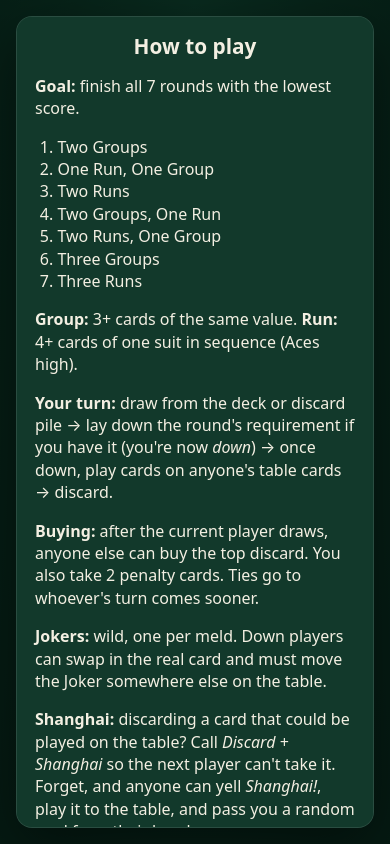
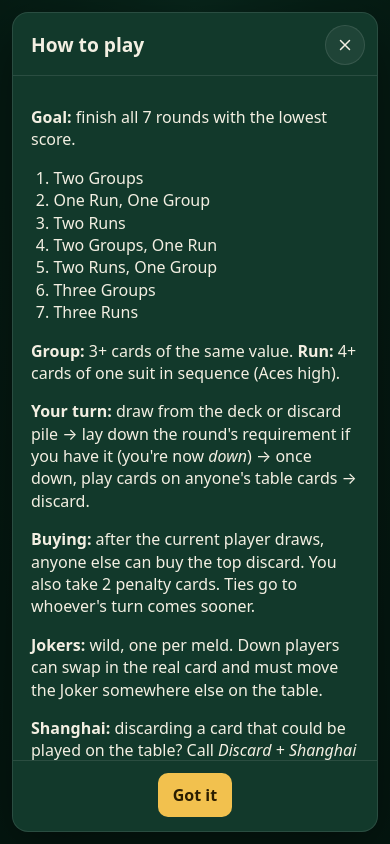
Before and after one commit to Randactyl/shanghai-rummy, a website with bundled scripts: page index.html in a window 390 px wide. Both pictures are taken after a click on the button "How to play". Built offline with nearby package versions, Linux system fonts and the light colour scheme.

Commit message:
Modals: fixed header with a close button; only the body scrolls
On phones the How to play dialog could grow taller than the screen,
pushing its "Got it" button out of reach. Every dialog now has a header
with an always-visible ✕ (for dismissible dialogs) and a footer that
stays put, while the body scrolls in between. Sizing respects the
safe-area insets. Redundant "Close" footer buttons are gone.

Co-Authored-By: Claude Opus 5.5 <noreply@anthropic.com>

```diff
--- a/js/app.js
+++ b/js/app.js
@@ -758,13 +758,24 @@ function renderModal() {
   const mr = $('#modal-root');
   const forced = forcedModal();
   const m = forced || ui.modal;
-  const html = !m ? '' : `<div class="backdrop" ${forced ? '' : 'data-act="close-modal"'}>
-    <div class="modal ${m.cls || ''}" role="dialog" aria-modal="true">
-      ${m.title ? `<h2>${m.title}</h2>` : ''}
+  const closable = !forced;
+  const html = !m ? '' : `<div class="backdrop" ${closable ? 'data-act="close-modal"' : ''}>
+    <div class="modal ${m.cls || ''}" role="dialog" aria-modal="true" aria-label="${esc(m.label || (m.title || '').replace(/<[^>]+>/g, ''))}">
+      ${m.title || closable ? `<header class="modal-head">
+        <h2>${m.title || ''}</h2>
+        ${closable ? `<button class="icon-btn modal-x" data-act="close-modal" aria-label="Close">${icon.close}</button>` : ''}
+      </header>` : ''}
       <div class="modal-body">${m.body}</div>
-      ${m.buttons ? `<div class="modal-btns">${m.buttons}</div>` : ''}
+      ${m.buttons ? `<footer class="modal-btns">${m.buttons}</footer>` : ''}
     </div></div>`;
-  if (html !== lastHTML.modal) { mr.innerHTML = html; lastHTML.modal = html; }
+  if (html !== lastHTML.modal) {
+    const prevScroll = mr.querySelector('.modal-body')?.scrollTop || 0;
+    const same = mr.querySelector('.modal')?.getAttribute('aria-label') === (m && esc(m.label || (m.title || '').replace(/<[^>]+>/g, '')));
+    mr.innerHTML = html;
+    lastHTML.modal = html;
+    // Keep the scroll position when the same dialog re-renders with fresh data.
+    if (same && mr.querySelector('.modal-body')) mr.querySelector('.modal-body').scrollTop = prevScroll;
+  }
 }
 
 function forcedModal() {
@@ -907,7 +918,7 @@ const handlers = {
     sset('shrum.host', null);
     leave();
   },
-  rules() { ui.modal = { title: 'How to play', body: RULES_HTML, buttons: '<button class="btn" data-act="close-modal">Got it</button>' }; renderModal(); },
+  rules() { ui.modal = { title: 'How to play', cls: 'wide', body: RULES_HTML, buttons: '<button class="btn primary" data-act="close-modal">Got it</button>' }; renderModal(); },
   'close-modal'() { ui.modal = null; renderModal(); },
   async copy(el) {
     try { await navigator.clipboard.writeText(el.dataset.text); toast('Invite link copied'); }
@@ -1020,10 +1031,10 @@ const handlers = {
     ui.modal = null;
     app.session?.endGame();
   },
-  scores() { ui.modal = { title: 'Scores', cls: 'wide', body: scoreTable(app.view.game), buttons: '<button class="btn" data-act="close-modal">Close</button>' }; renderModal(); },
+  scores() { ui.modal = { title: 'Scores', cls: 'wide', body: scoreTable(app.view.game) }; renderModal(); },
   log() {
     const g = app.view.game;
-    ui.modal = { title: 'Game log', body: `<ul class="log">${g.log.slice().reverse().map((e) => `<li class="${e.kind}">${esc(e.text)}</li>`).join('')}</ul>`, buttons: '<button class="btn" data-act="close-modal">Close</button>' };
+    ui.modal = { title: 'Game log', body: `<ul class="log">${g.log.slice().reverse().map((e) => `<li class="${e.kind}">${esc(e.text)}</li>`).join('')}</ul>` };
     renderModal();
   },
   draw(el) { ui.fresh = new Set(); act({ type: 'draw', from: el.dataset.from }); },
--- a/style.css
+++ b/style.css
@@ -233,11 +233,23 @@ input:focus-visible, select:focus-visible, .btn:focus-visible, [role='button']:f
 .actionbar.empty { display: none; }
 
 /* ---------- modal */
-.backdrop { position: fixed; inset: 0; z-index: 50; background: rgba(0, 0, 0, 0.55); display: grid; place-items: center; padding: var(--gutter); }
-.modal { background: #12392b; border: 1px solid var(--panel-line); border-radius: 16px; padding: 18px; width: min(440px, 100%); max-height: calc(100vh - 32px); overflow: auto; box-shadow: 0 20px 60px rgba(0, 0, 0, 0.5); }
+.backdrop {
+  position: fixed; inset: 0; z-index: 50; background: rgba(0, 0, 0, 0.6); display: grid; place-items: center; overflow: hidden;
+  padding: max(12px, env(safe-area-inset-top)) max(12px, env(safe-area-inset-right)) max(12px, env(safe-area-inset-bottom)) max(12px, env(safe-area-inset-left));
+}
+/* Header and footer stay put; only the body scrolls, so the close button is always reachable. */
+.modal {
+  background: #12392b; border: 1px solid var(--panel-line); border-radius: 16px; width: min(460px, 100%);
+  max-height: 100%; display: flex; flex-direction: column; overflow: hidden; box-shadow: 0 20px 60px rgba(0, 0, 0, 0.5);
+}
 .modal.wide { width: min(680px, 100%); }
-.modal h2 { font-size: 1.3rem; text-align: center; margin-bottom: 12px; }
-.modal-btns { display: flex; gap: 8px; justify-content: center; margin-top: 16px; flex-wrap: wrap; }
+.modal-head { display: flex; align-items: center; gap: 8px; padding: 12px 12px 10px 18px; border-bottom: 1px solid var(--panel-line); flex: none; }
+.modal-head h2 { flex: 1; margin: 0; font-size: 1.2rem; }
+.modal-head h2:only-child { text-align: center; padding: 4px 0; }
+.modal-x { width: 40px; height: 40px; min-width: 40px; padding: 0; border-radius: 50%; flex: none; }
+.modal-body { flex: 1 1 auto; min-height: 0; overflow-y: auto; overscroll-behavior: contain; padding: 14px 18px 18px; }
+.modal-btns { display: flex; gap: 8px; justify-content: center; align-items: center; flex-wrap: wrap; flex: none; padding: 12px 18px 14px; border-top: 1px solid var(--panel-line); }
+.modal-body h3:first-child { margin-top: 0; }
 .menu { display: grid; gap: 8px; }
 .draws { display: flex; flex-wrap: wrap; gap: 12px; justify-content: center; margin: 12px 0; }
 .draw { display: grid; justify-items: center; gap: 4px; font-size: 0.85rem; opacity: 0.7; }
```
